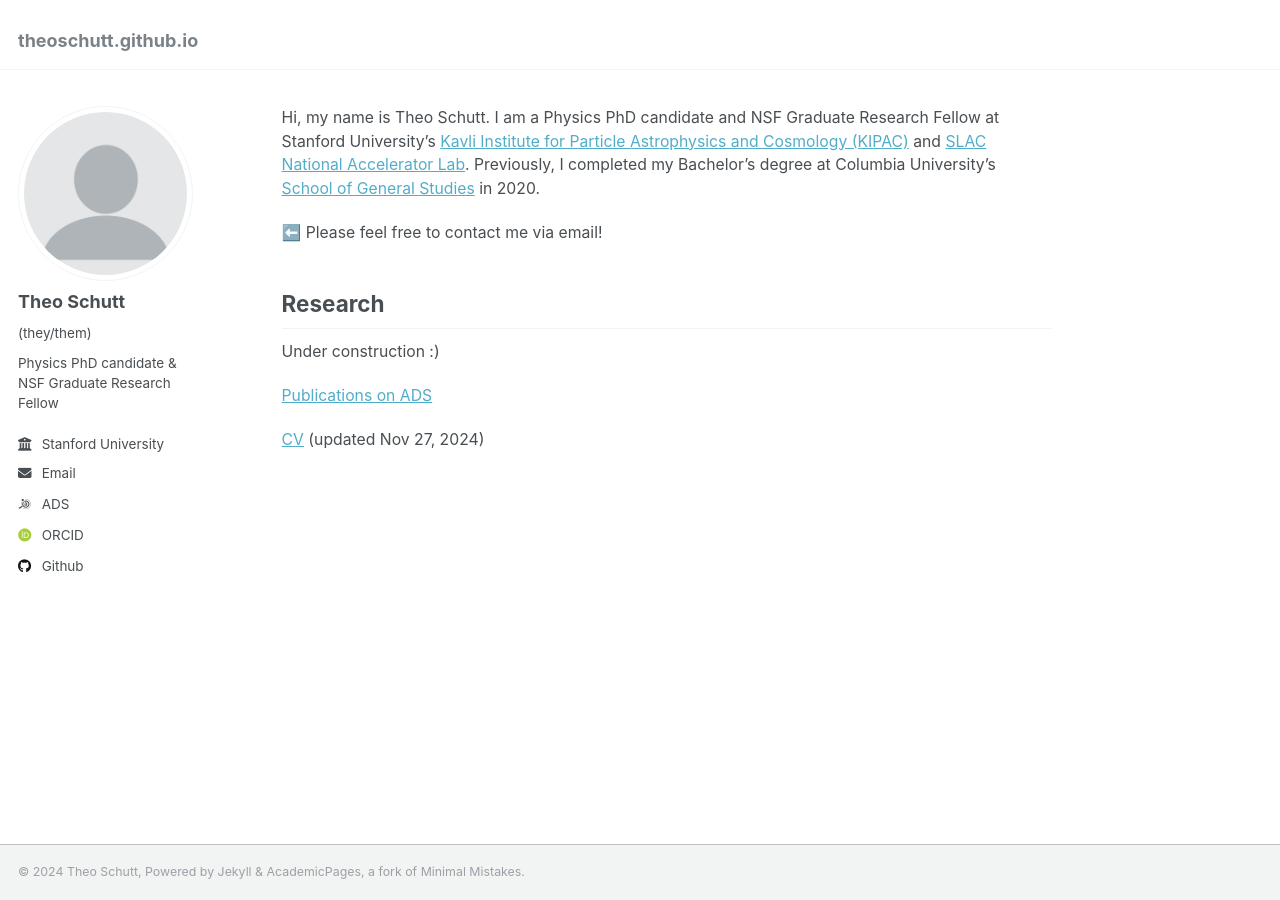
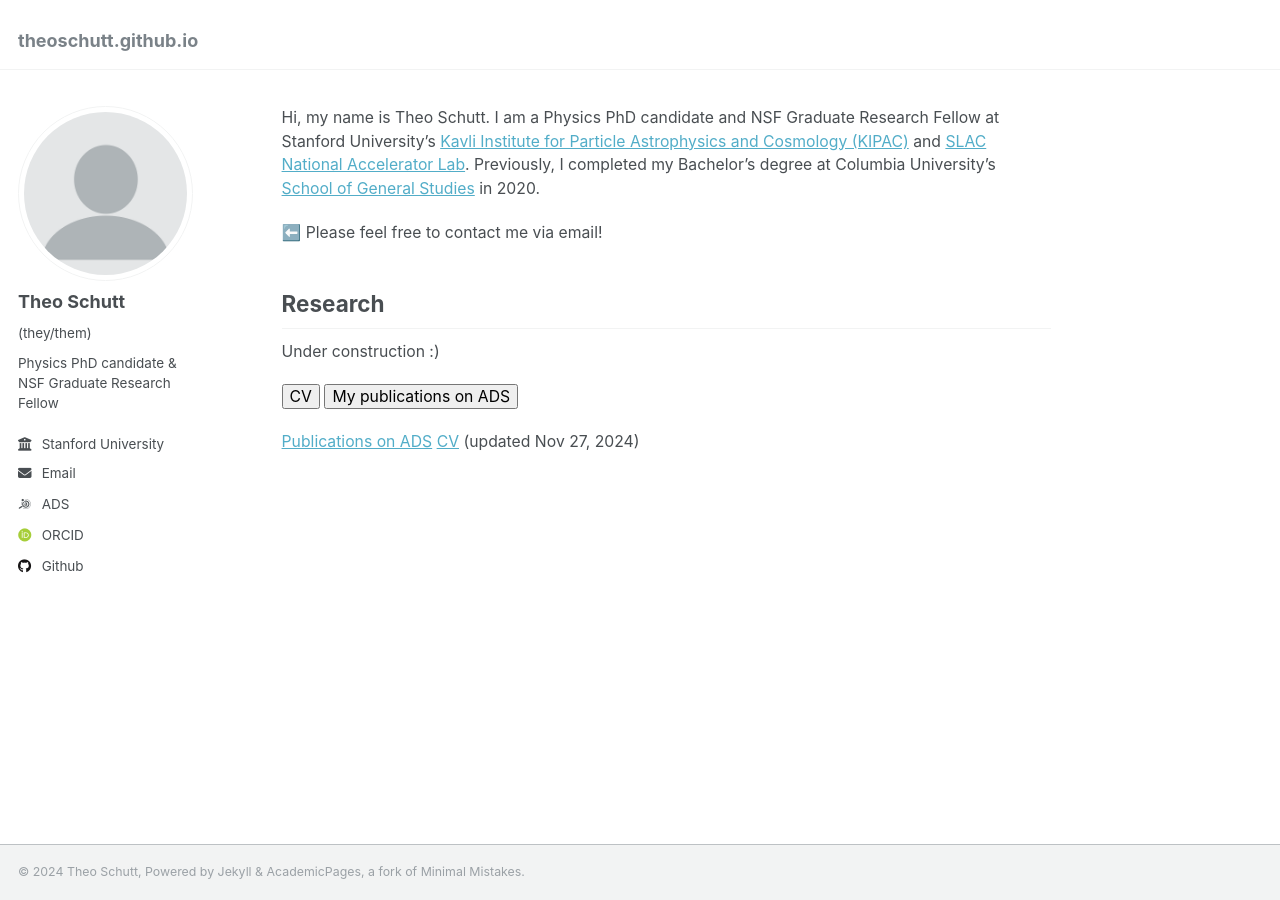
Before and after one commit to theoschutt/theoschutt.github.io, a Jekyll site: the page built from _pages/about.md, in a window 1280 px wide. Built offline with Jekyll 4.4.1, drawn with Linux system fonts in a browser that asks for light colours; some web fonts are replaced.

Commit message:
Update about.md

```diff
--- a/_pages/about.md
+++ b/_pages/about.md
@@ -14,6 +14,8 @@ Research
 ------
 Under construction :)
 
+<button name="cv" onclick="https://theoschutt.github.io/files/CV_public_20241127.pdf">CV</button>
+<button name="ads" onclick="https://ui.adsabs.harvard.edu/search/p_=0&q=orcid%3A0000-0002-7187-9628&sort=date%20desc%2C%20bibcode%20desc">My publications on ADS</button>
+
 [Publications on ADS](https://ui.adsabs.harvard.edu/search/p_=0&q=orcid%3A0000-0002-7187-9628&sort=date%20desc%2C%20bibcode%20desc)
-
 [CV](https://theoschutt.github.io/files/CV_public_20241127.pdf) (updated Nov 27, 2024)
```
